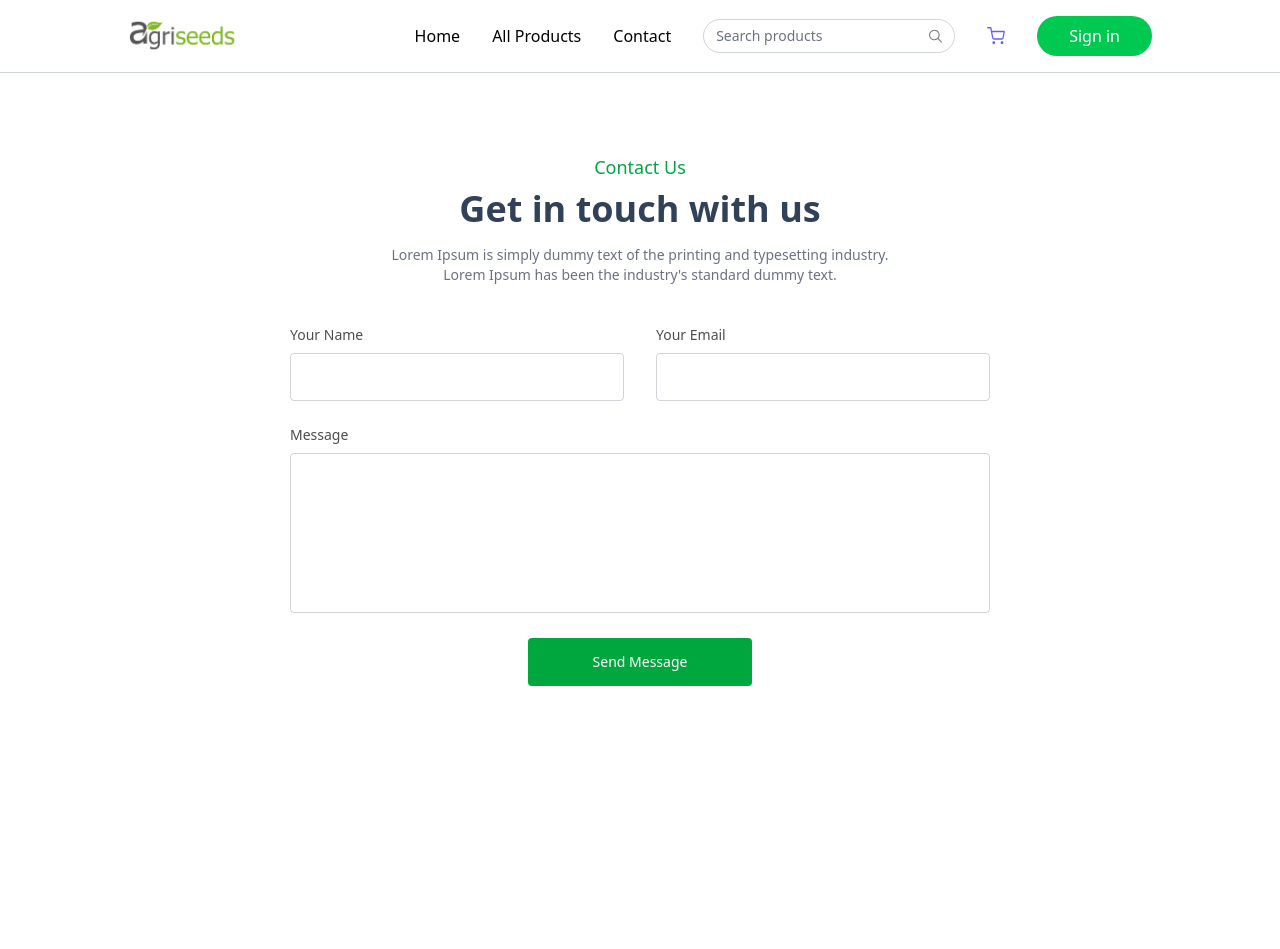
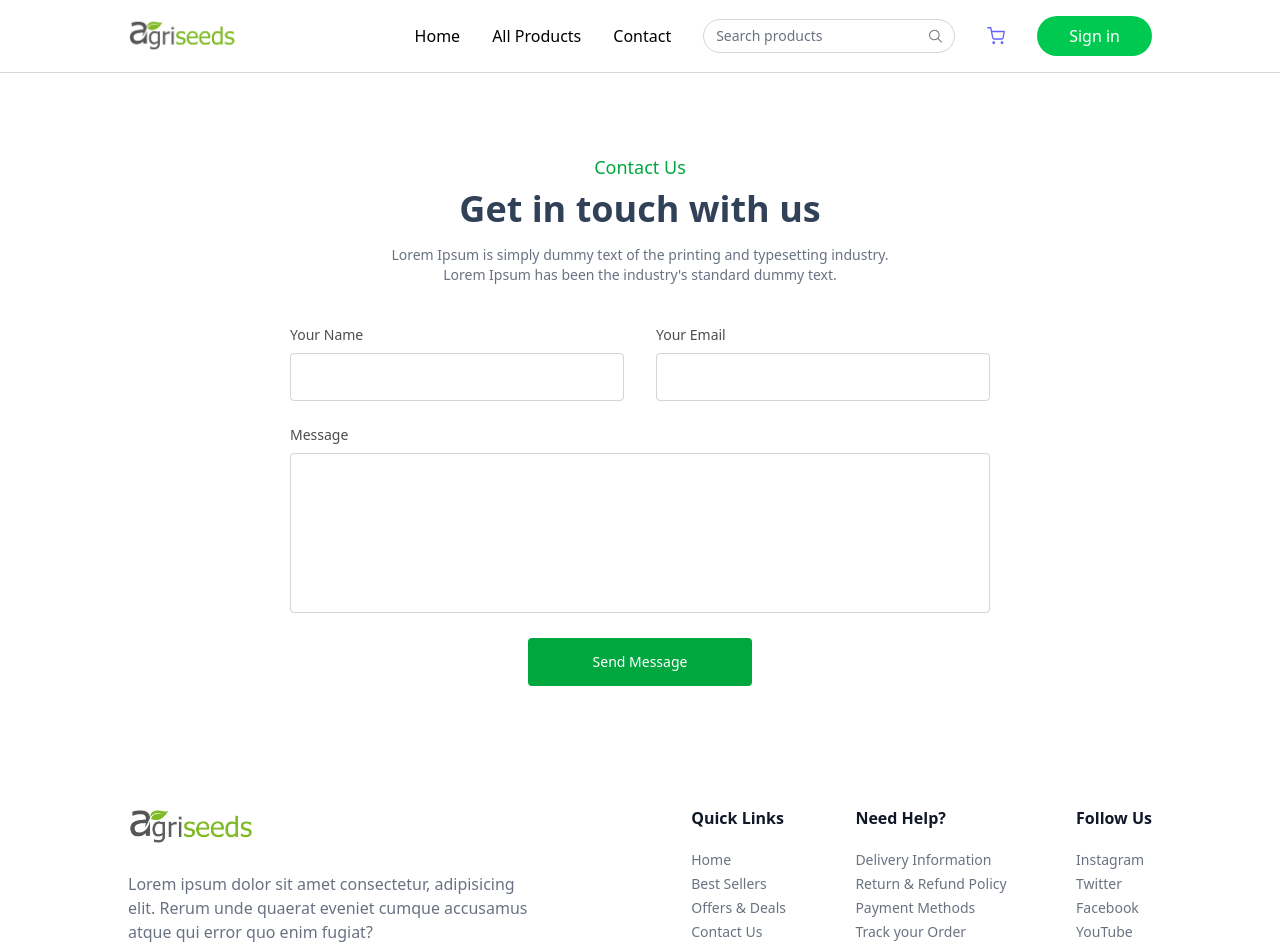
Before and after one commit to gajendraarya786/Agriseeds, a React (Vite) app: page /contact in a window 1280 px wide. Shown: the top 949 px of the page. Before the commit the page ends 800 px from the top, so only its background shows below. Built offline with nearby package versions, Linux system fonts and the light colour scheme; no server answers.

Commit message:
edited mail feature

```diff
--- a/src/Components/ContactForm.jsx
+++ b/src/Components/ContactForm.jsx
@@ -33,7 +33,7 @@ const ContactForm = () => {
   return (
     <form
       onSubmit={handleSubmit}
-      className="flex flex-col items-center text-sm mt-20"
+      className="flex flex-col items-center text-sm mt-20 mb-20"
     >
       <p className="text-lg text-green-600 font-medium pb-2">Contact Us</p>
       <h1 className="text-4xl font-semibold text-slate-700 pb-4">Get in touch with us</h1>
--- a/src/Pages/Contact.jsx
+++ b/src/Pages/Contact.jsx
@@ -1,11 +1,13 @@
 import React from 'react'
 import ContactForm from '../Components/ContactForm'
 import Navbar from '../Components/Navbar'
+import Footer from '../Components/Footer'
 const Contact = () => {
   return (
     <>
     <Navbar/>
     <ContactForm/>
+    <Footer/>
     </>
   )
 }
```
